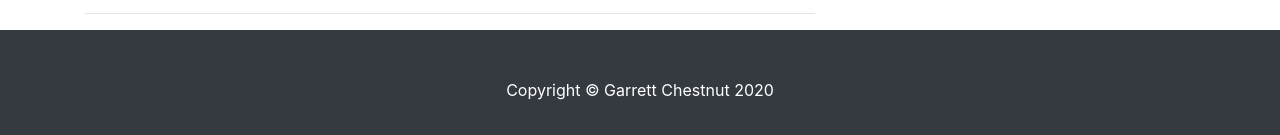
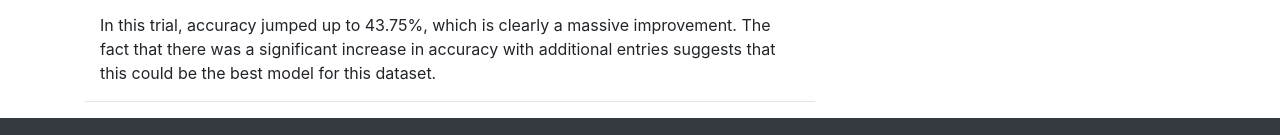
Before and after one commit to HalfMillennium/HalfMillennium.github.io, a website: page flippa.html in a window 1280 px wide. Shown: the part 4667-4802 px from the top of the page. Drawn offline with Linux system fonts and the light colour scheme.

Commit message:
Updated flippa.html

```diff
--- a/flippa.html
+++ b/flippa.html
@@ -156,6 +156,7 @@
           <p><img src="https://lh3.googleusercontent.com/HVbkXpZMVrSoMzMeFiESYrUTJNYLTF21h8ADN7Mei_pZRu0e-NIodtNzKbXlcGp-PcwSd7eVdPoLLSLrpX0dxm8GXVu_e9nEFTkUlRBxmOjjhyfgmgzKr-THgQDWusfOM2rAYFDu"></p>
           <p>On first glance, these results appear to be much better than previous trials with this dataset - and this is partially true. The predictions, on average, were significantly closer to the actual values. Despite this, though, only 25% of predictions were considered accurate per my specification.<br><br>Things change when I switch datasets, however. Here is another graph displaying a second trial with the 400-entry CSV file (again, plot format altered for readability).</p>
           <p><img src="https://lh4.googleusercontent.com/QUSkGr4bxcUn88gT162POGM8FJKS-vgpVgVbLCipo8nxZgdunVzDFcZ79VyX86C5yYcwP05_N1lvtNwtieUcqCRkm4HEu_cKlnMFWQdfij61T2eRqeHnIxhotV9tpiS6qSxzFAXd"></p>
+          <p>In this trial, accuracy jumped up to 43.75%, which is clearly a massive improvement. The fact that there was a significant increase in accuracy with additional entries suggests that this could be the best model for this dataset.</p>
         </div>
 
         <hr>
```
